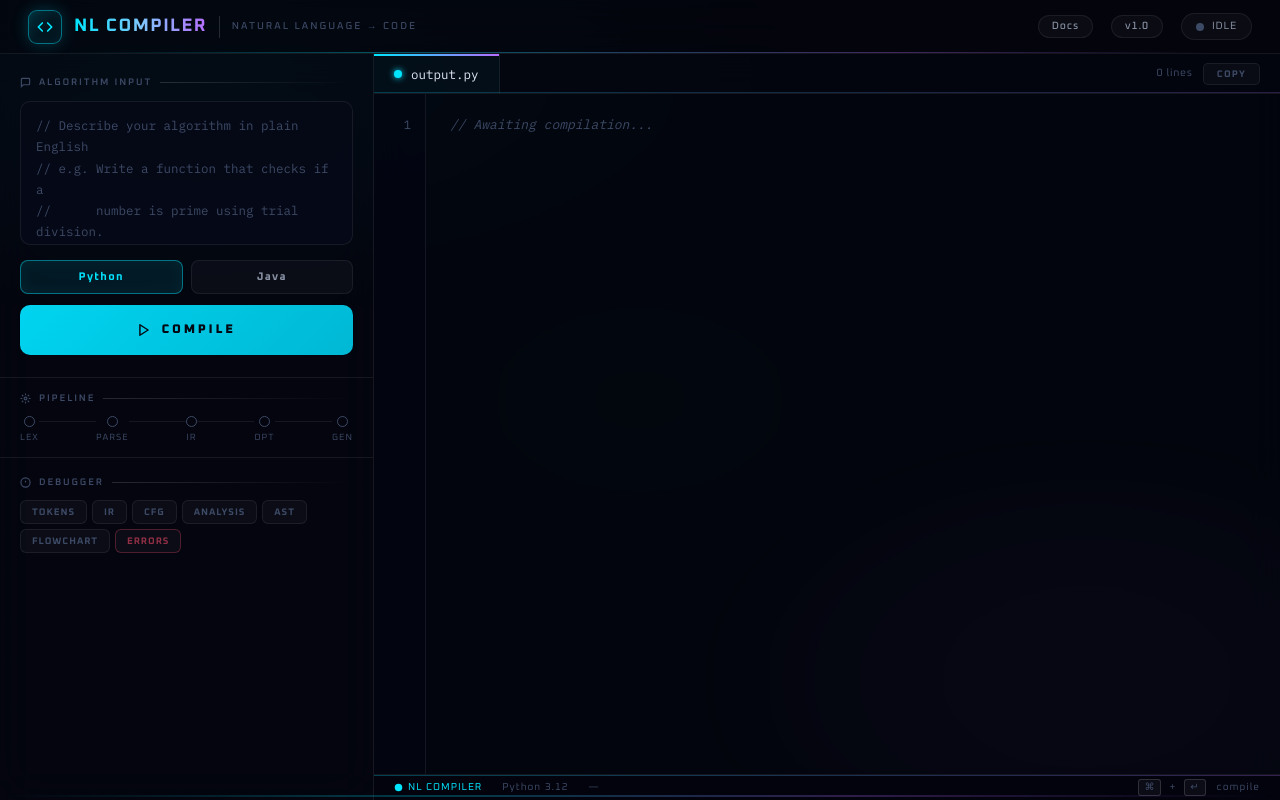
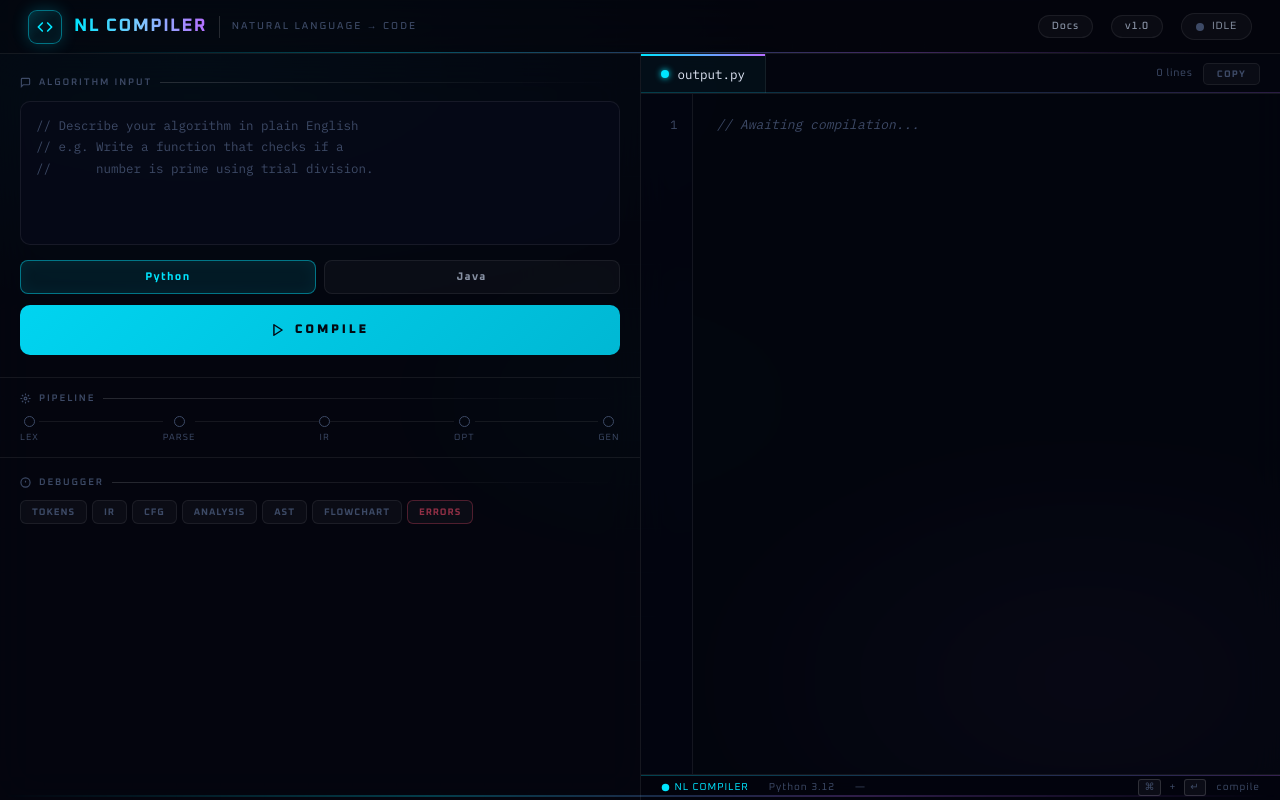
Before and after one commit to VedheshDhinakaran/TextToCode_aCompilerProject, a Flask app: page / in a window 1280 px wide. Run offline with Flask 3, Linux system fonts and the light colour scheme.

Commit message:
modified ui

```diff
--- a/P1_Module/templates/index.html
+++ b/P1_Module/templates/index.html
@@ -125,7 +125,7 @@
 
 /* LEFT */
 .left {
-  width:374px; flex-shrink:0;
+  flex: 1;
   display:flex; flex-direction:column; overflow:hidden;
   border-right:1px solid var(--border);
   background:rgba(5,7,18,0.55); backdrop-filter:blur(20px);
```
